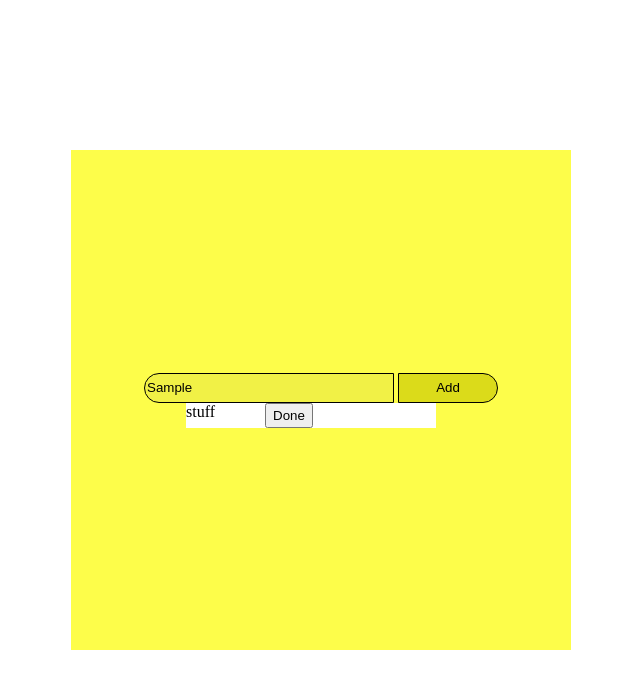
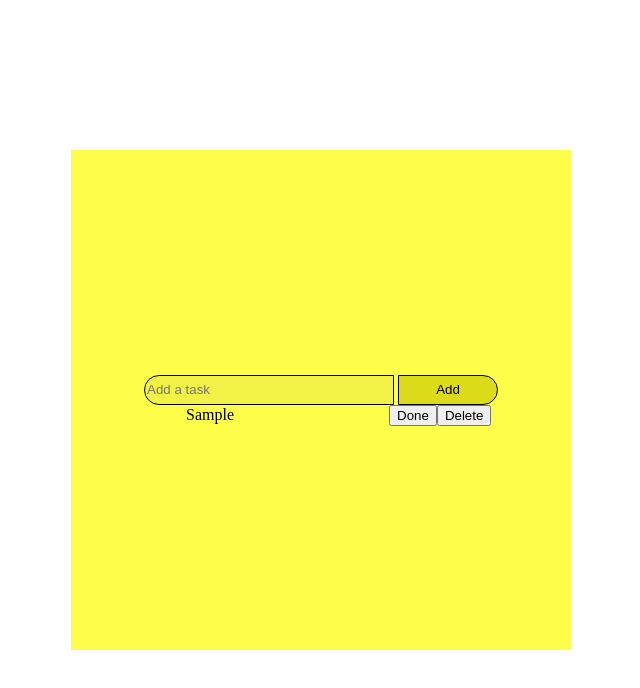
Before and after one commit to erikbirknes96-cmd/To-do-list-oppgave-4, a website: page index.html in a window 1280 px wide. Both pictures are taken after typing "Sample" into the empty fields and a click on the button "Add". Shown: the whole page, without its empty margins (319-959 px from the left). Drawn offline with Linux system fonts and the light colour scheme.

Commit message:
it works!

```diff
--- a/index.html
+++ b/index.html
@@ -22,10 +22,8 @@
           <button id="subButton">Add</button>
         </div>
 
-          <ul id="tasklist">
-           <li id="taskItem">stuff
-             <button id="checkMark">Done</button>
-            </li>
+          <ul id="taskList">
+          </ul>
       </section>
 
     </main>
--- a/script.js
+++ b/script.js
@@ -13,9 +13,8 @@ if (taskInputElement.value == "") {
   alert("");
 } else {
   console.log("Task added!")
-}
 
-const taskListElement = document.querySelector("#taskList")
+  const taskListElement = document.querySelector("#taskList")
 
 const taskItemElement = document.createElement("li")
 taskItemElement.classList.add("taskItem");
@@ -24,11 +23,24 @@ console.log(taskItemElement);
 
 const taskCompleted = document.createElement("button")
 taskCompleted.textContent = "Done";
+taskCompleted.id = "taskCompleted";
 taskCompleted.addEventListener("click", function() {
   taskItemElement.style.textDecoration = "line-through";
 });
 console.log(taskCompleted)
 taskItemElement.appendChild(taskCompleted);
 taskListElement.appendChild(taskItemElement);
+
+const taskDelete = document.createElement("button")
+taskDelete.textContent = "Delete";
+taskDelete.id = "taskDelete";
+taskDelete.addEventListener("click", function() {
+  taskItemElement.remove()
+});
+console.log(taskDelete)
+taskItemElement.appendChild(taskDelete);
+taskListElement.appendChild(taskItemElement);
 taskInputElement.value = "";
+}
+
 });
--- a/styles.css
+++ b/styles.css
@@ -54,22 +54,26 @@ header, footer {
   background-color: rgb(219, 219, 26);
 }
 
-#tasklist {
+#taskList {
   display: flex;
   flex-direction: column;
   width: 350px;
+  list-style: none;
 }
 
 #taskItem {
   display: flex;
   flex-direction: row;
+  justify-content: space-between;
   background-color: white;
   height: 25px;
   width: 250px;
   gap:50px;
 }
 
-
+#taskCompleted {
+  margin-left: 155px;
+}
 
 
 #clearBtn {
```
